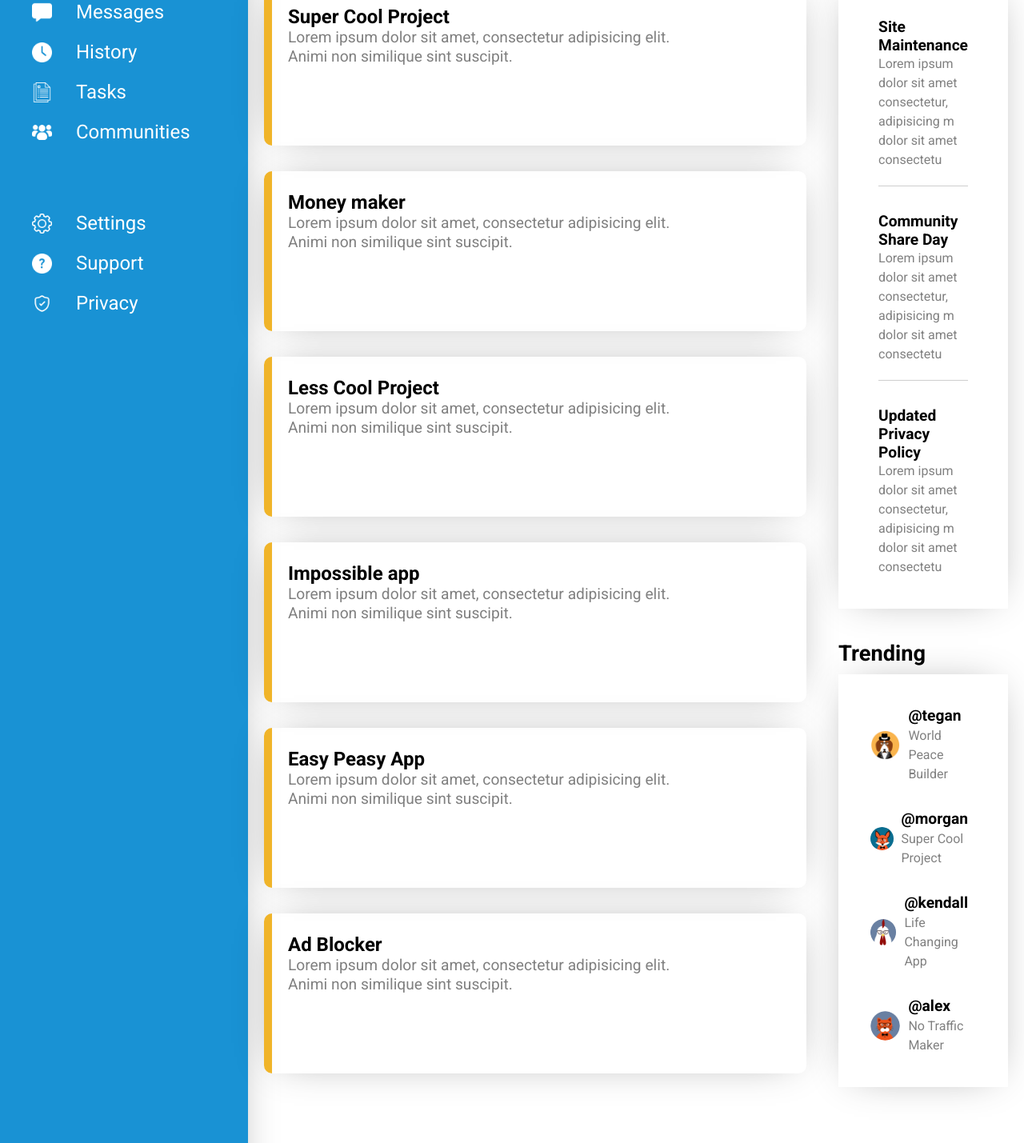
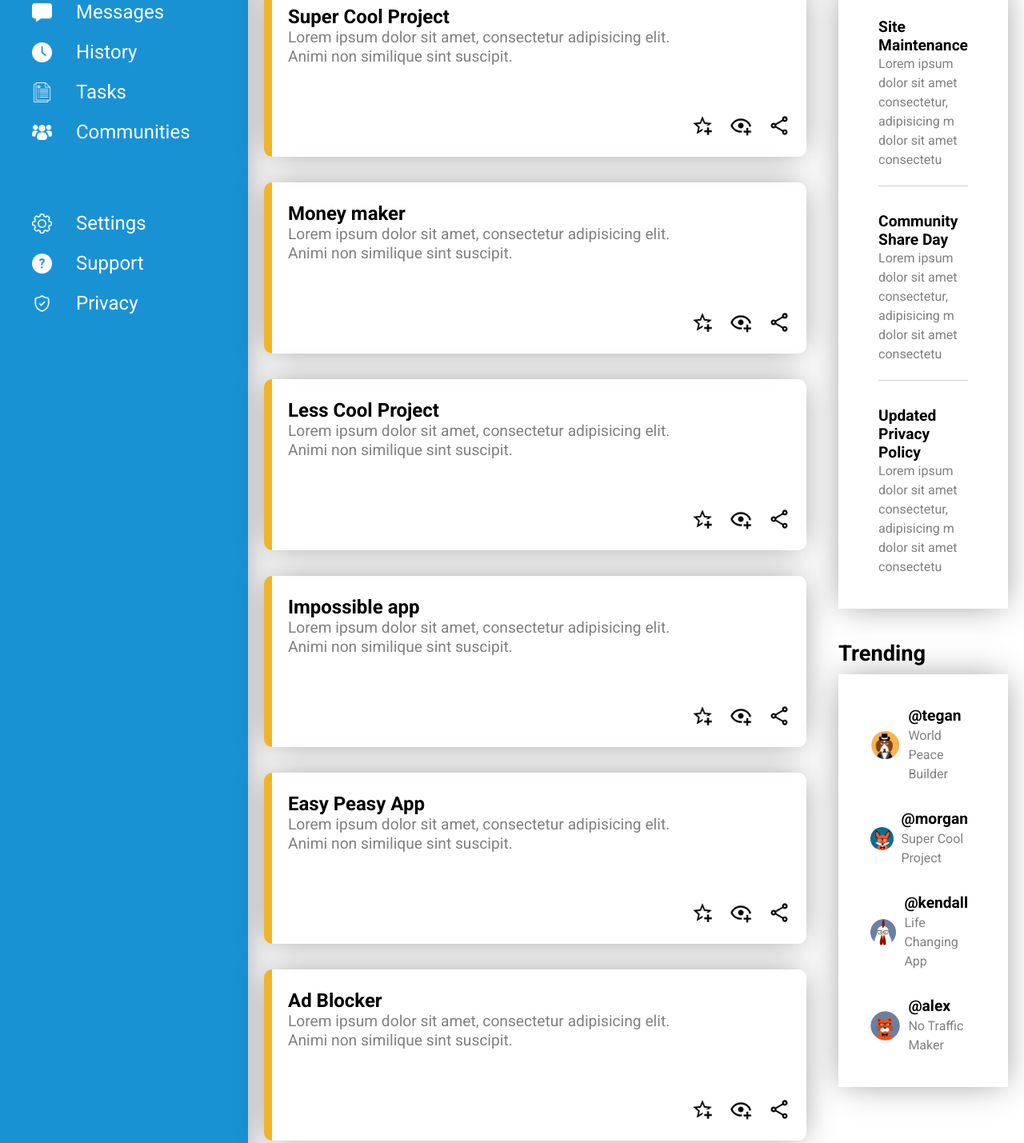
Before and after one commit to JeremyMrt/admin-dashboard, a plain HTML site: page index.html in a window 1280 px wide. Shown: the part 320-1749 px from the top of the page at 80% size. Drawn offline with Linux system fonts and the light colour scheme.

Commit message:
box shadow modification

```diff
--- a/index.html
+++ b/index.html
@@ -96,6 +96,14 @@
                 Lorem ipsum dolor sit amet, consectetur adipisicing elit. Animi
                 non similique sint suscipit.
               </p>
+              <div class="cards-icon">
+                <img
+                  src="icons/star-plus-outline.png"
+                  alt="add favorite icon"
+                />
+                <img src="icons/eye-plus-outline.png" alt="read later icon" />
+                <img src="icons/share-variant-outline.png" alt="share icon" />
+              </div>
             </div>
             <div class="card">
               <h3>Money maker</h3>
@@ -103,6 +111,14 @@
                 Lorem ipsum dolor sit amet, consectetur adipisicing elit. Animi
                 non similique sint suscipit.
               </p>
+              <div class="cards-icon">
+                <img
+                  src="icons/star-plus-outline.png"
+                  alt="add favorite icon"
+                />
+                <img src="icons/eye-plus-outline.png" alt="read later icon" />
+                <img src="icons/share-variant-outline.png" alt="share icon" />
+              </div>
             </div>
             <div class="card">
               <h3>Less Cool Project</h3>
@@ -110,6 +126,14 @@
                 Lorem ipsum dolor sit amet, consectetur adipisicing elit. Animi
                 non similique sint suscipit.
               </p>
+              <div class="cards-icon">
+                <img
+                  src="icons/star-plus-outline.png"
+                  alt="add favorite icon"
+                />
+                <img src="icons/eye-plus-outline.png" alt="read later icon" />
+                <img src="icons/share-variant-outline.png" alt="share icon" />
+              </div>
             </div>
             <div class="card">
               <h3>Impossible app</h3>
@@ -117,6 +141,14 @@
                 Lorem ipsum dolor sit amet, consectetur adipisicing elit. Animi
                 non similique sint suscipit.
               </p>
+              <div class="cards-icon">
+                <img
+                  src="icons/star-plus-outline.png"
+                  alt="add favorite icon"
+                />
+                <img src="icons/eye-plus-outline.png" alt="read later icon" />
+                <img src="icons/share-variant-outline.png" alt="share icon" />
+              </div>
             </div>
             <div class="card">
               <h3>Easy Peasy App</h3>
@@ -124,6 +156,14 @@
                 Lorem ipsum dolor sit amet, consectetur adipisicing elit. Animi
                 non similique sint suscipit.
               </p>
+              <div class="cards-icon">
+                <img
+                  src="icons/star-plus-outline.png"
+                  alt="add favorite icon"
+                />
+                <img src="icons/eye-plus-outline.png" alt="read later icon" />
+                <img src="icons/share-variant-outline.png" alt="share icon" />
+              </div>
             </div>
             <div class="card">
               <h3>Ad Blocker</h3>
@@ -131,6 +171,14 @@
                 Lorem ipsum dolor sit amet, consectetur adipisicing elit. Animi
                 non similique sint suscipit.
               </p>
+              <div class="cards-icon">
+                <img
+                  src="icons/star-plus-outline.png"
+                  alt="add favorite icon"
+                />
+                <img src="icons/eye-plus-outline.png" alt="read later icon" />
+                <img src="icons/share-variant-outline.png" alt="share icon" />
+              </div>
             </div>
           </div>
         </div>
--- a/style.css
+++ b/style.css
@@ -42,7 +42,7 @@ img {
   --clr-card-border: #f0b429;
   --clr-text-subtitles: black;
   --clr-text-cards: grey;
-  --box-shadow: 0px 0px 50px -20px rgba(0, 0, 0, 0.43);
+  --box-shadow: 0px 0px 40px -5px rgba(0, 0, 0, 0.42);
 }
 
 body {
@@ -250,7 +250,8 @@ header {
 }
 
 .card {
-  height: 200px;
+  display: flex;
+  flex-direction: column;
   padding: 25px 20px 25px 20px;
   border-radius: 10px;
   box-shadow: var(--box-shadow);
@@ -260,6 +261,18 @@ header {
 .card p {
   width: 80%;
   color: var(--clr-text-cards);
+}
+
+.cards-icon {
+  display: flex;
+  gap: 20px;
+  align-self: end;
+  margin-top: 60px;
+}
+
+.cards-icon img {
+  width: 28px;
+  height: auto;
 }
 
 .annoucements {
```
Also changed, not shown: icons/eye-plus-outline.png (added), icons/share-variant-outline.png (added), icons/star-plus-outline.png (added), images/animal-avatars/277.jpg (deleted), images/animal-avatars/License free.txt (deleted), images/animal-avatars/License premium.txt (deleted), 2 other files.
